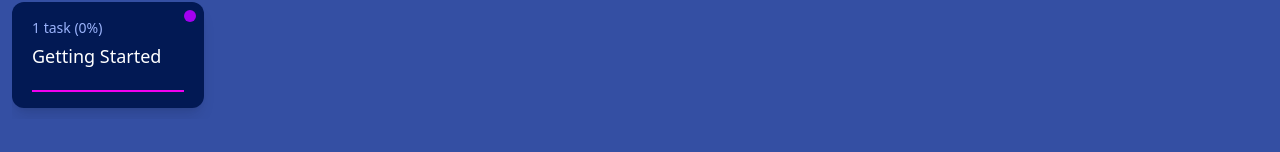
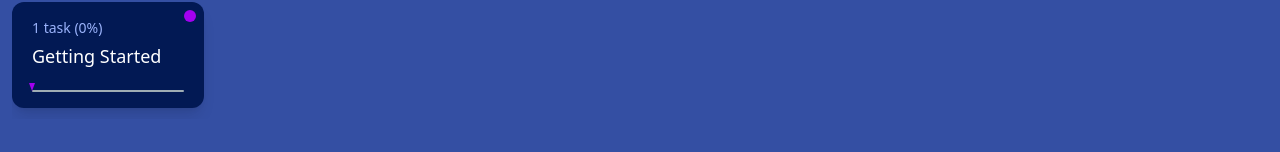
Before and after one commit to LucasBelin/todoapp-reactjs-vs-solidjs, a React (Create React App) app: page / in a window 1280 px wide. Shown: the part 166-318 px from the top of the page. Built offline with nearby package versions, Linux system fonts and the light colour scheme.

Commit message:
add progress bar to category

```diff
--- a/src/components/category/Category.js
+++ b/src/components/category/Category.js
@@ -1,13 +1,23 @@
 import React, { useState, useEffect } from "react"
+import { ProgressBar } from ".."
+
+const PROGRESS_BAR_START_PX = 17
+const PROGRESS_BAR_END_PX = 170
+const PROGRESS_BAR_START_PERCENT = 0
 
 function Category({ id, name, accent, tasks }) {
   const [taskCount, setTaskCount] = useState(tasks.length)
   const [taskCompletedCount, setTaskCompletedCount] = useState(tasks.filter((task) => task.completed).length)
 
+  const [progressPercent, setProgressPercent] = useState(PROGRESS_BAR_START_PERCENT + "%")
+  const [progressBarPos, setProgressBarPos] = useState(PROGRESS_BAR_START_PX + "px")
+
   useEffect(() => {
     const completed = tasks.filter((task) => task.completed).length
     setTaskCount(tasks.length)
     setTaskCompletedCount(completed)
+    setProgressPercent(getProgressPercentage())
+    setProgressBarPos(getProgressBarPosition())
     // eslint-disable-next-line
   }, [tasks])
 
@@ -15,6 +25,18 @@ function Category({ id, name, accent, tasks }) {
     if (tasks.length === 0) return ""
     const progress = (taskCompletedCount / taskCount) * 100
     return `(${Math.round(progress)}%)`
+  }
+
+  function getProgressPercentage() {
+    if (tasks.length === 0) return "0%"
+    return (taskCompletedCount / taskCount) * 100 + "%"
+  }
+
+  function getProgressBarPosition() {
+    if (tasks.length === 0) return PROGRESS_BAR_START_PX + "px"
+    if (taskCompletedCount === tasks.length) return PROGRESS_BAR_END_PX - 1 + "px"
+    const val = (taskCompletedCount / taskCount) * (PROGRESS_BAR_END_PX - (PROGRESS_BAR_START_PX - 1)) + (PROGRESS_BAR_START_PX - 1)
+    return Math.max(PROGRESS_BAR_START_PX, val)
   }
 
   return (
@@ -25,7 +47,7 @@ function Category({ id, name, accent, tasks }) {
       </p>
       <h2 className="text-white capitalize truncate mb-5 text-lg select-none">{name}</h2>
 
-      <div className="w-full border border-pink"></div>
+      <ProgressBar progressBarPos={progressBarPos} progressPercent={progressPercent} accent={accent} />
     </div>
   )
 }
--- a/src/components/index.js
+++ b/src/components/index.js
@@ -1,2 +1,3 @@
 export { default as Separator } from "./separator/Separator"
 export { default as Category } from "./category/Category"
+export { default as ProgressBar } from "./progress-bar/ProgressBar"
--- /dev/null
+++ b/src/components/progress-bar/ProgressBar.js
@@ -0,0 +1,23 @@
+import React from "react"
+
+function ProgressBar({ progressPercent, progressBarPos, accent }) {
+  return (
+    <div>
+      <div className="relative">
+        <div className="overflow-hidden h-2px text-xs flex rounded bg-progress">
+          <div
+            style={{ width: progressPercent, backgroundColor: accent }}
+            className="shadow-none flex flex-col text-center whitespace-nowrap text-white justify-center transition-all"
+          ></div>
+        </div>
+      </div>
+
+      <div
+        style={{ backgroundColor: accent, left: progressBarPos, clipPath: "polygon(50% 0, 100% 100%, 0 100%)" }}
+        className="h-2 w-1.5 bg-red-500 absolute transform -translate-y-2.4 rotate-180 transition-all"
+      ></div>
+    </div>
+  )
+}
+
+export default ProgressBar
```
